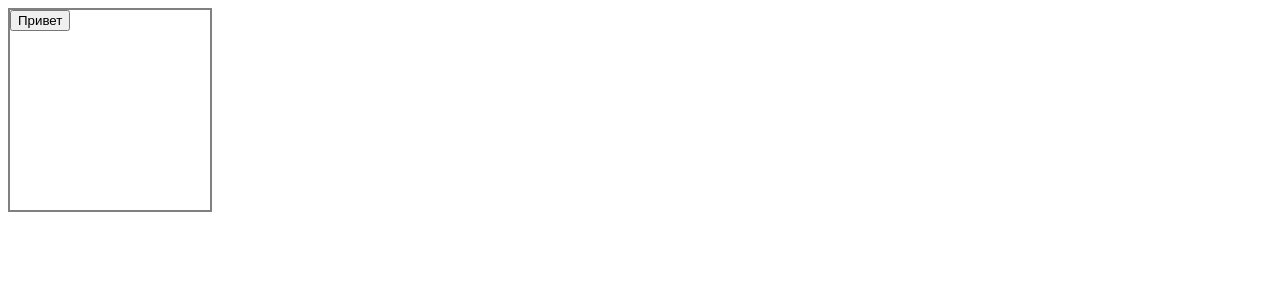
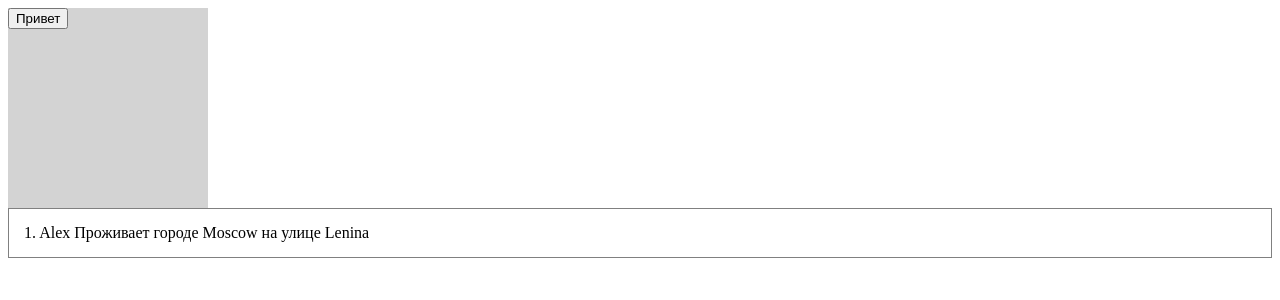
Before and after one commit to AleksandrErmolov/typescript-easy, a React (Create React App) app: page / in a window 1280 px wide. Shown: the top 300 px of the page. Built offline with nearby package versions, Linux system fonts and the light colour scheme.

Commit message:
add userlist

```diff
--- a/src/App.tsx
+++ b/src/App.tsx
@@ -1,11 +1,19 @@
 import React from 'react';
-import Card from './component/Card';
+import Card, { cardVariant } from './component/Card';
+import UserList from './component/UserList';
+import { IUser } from './types/types';
 
-const App =() => {
+const App = () => {
+
+  const users: IUser[] = [
+    { id: 1, name: "Alex", email: "123@mail.ru", address:{city:"Moscow", street:"Lenina"} }
+]
+
   return <div>
-    <Card width='200px' height='200px'>
+    <Card onClick={(num) => console.log(num)} width='200px' height='200px' variant={cardVariant.primary}>
       <button>Привет</button>
     </Card>
+    <UserList users={users}/>
   </div>;
 }
 
--- a/src/component/Card.tsx
+++ b/src/component/Card.tsx
@@ -1,15 +1,41 @@
-import React from 'react';
+import React, { useState } from 'react';
+
+export enum cardVariant {
+    outlined = 'outlined',
+    primary = 'primary'
+}
 
 interface CardProps {
     width?: string;
     height?: string;
     children?: React.ReactChild | React.ReactNode;
+    variant: cardVariant;
+    onClick: (num:number) => void;
 }
 
-export default function Card({ width, height, children}:CardProps) {
-    return (<div style={{ width, height, border: "2px solid gray" }}>
-        { children }
-    </div>
-    )
+const Card: React.FC<CardProps> =
+    ({
+        width,
+        height,
+        variant,
+        onClick,
+        children
+    }) => {
 
-}
+
+const [state, setState] = useState(0)
+
+        return (<div style={{
+            width, height,
+            border: variant === cardVariant.outlined ? "2px solid gray" : 'none',
+            background: variant === cardVariant.primary ? 'lightgray' : ''
+        }}
+        onClick={() => onClick(state)}
+        >
+            {children}
+        </div>
+        )
+
+    }
+
+export default Card;
--- /dev/null
+++ b/src/component/UserItem.tsx
@@ -0,0 +1,20 @@
+import React from 'react';
+import { IUser } from '../types/types';
+
+
+interface UserItemProps {
+    user: IUser;
+
+}
+
+const UserItem: React.FC<UserItemProps> = ({user}) => {
+    return (
+
+                <div style={{ padding: 15, border: '1px solid gray' }}>
+                    {user.id}. {user.name} Проживает городе {user.address.city} на улице {user.address.street}
+                </div>
+     )
+}
+
+
+export default UserItem;
--- /dev/null
+++ b/src/component/UserList.tsx
@@ -0,0 +1,24 @@
+import React from 'react';
+import { IUser } from '../types/types';
+import UserItem from './UserItem';
+
+interface UserListProps {
+    users: IUser[]
+}
+
+const UserList: React.FC<UserListProps> = ({ users }) => {
+
+
+
+    return (
+
+    <div>
+            {users.map(user =>
+                <UserItem key={user.id} user={user}/>
+                )}
+    </div>
+
+    )
+}
+
+export default UserList;
--- /dev/null
+++ b/src/types/types.tsx
@@ -0,0 +1,14 @@
+export interface IAddress {
+    street: string;
+    city: string;
+    zipcode?: string;
+}
+
+
+export interface IUser {
+
+    id: number;
+    name: string;
+    email: string;
+    address: IAddress;
+}
```
